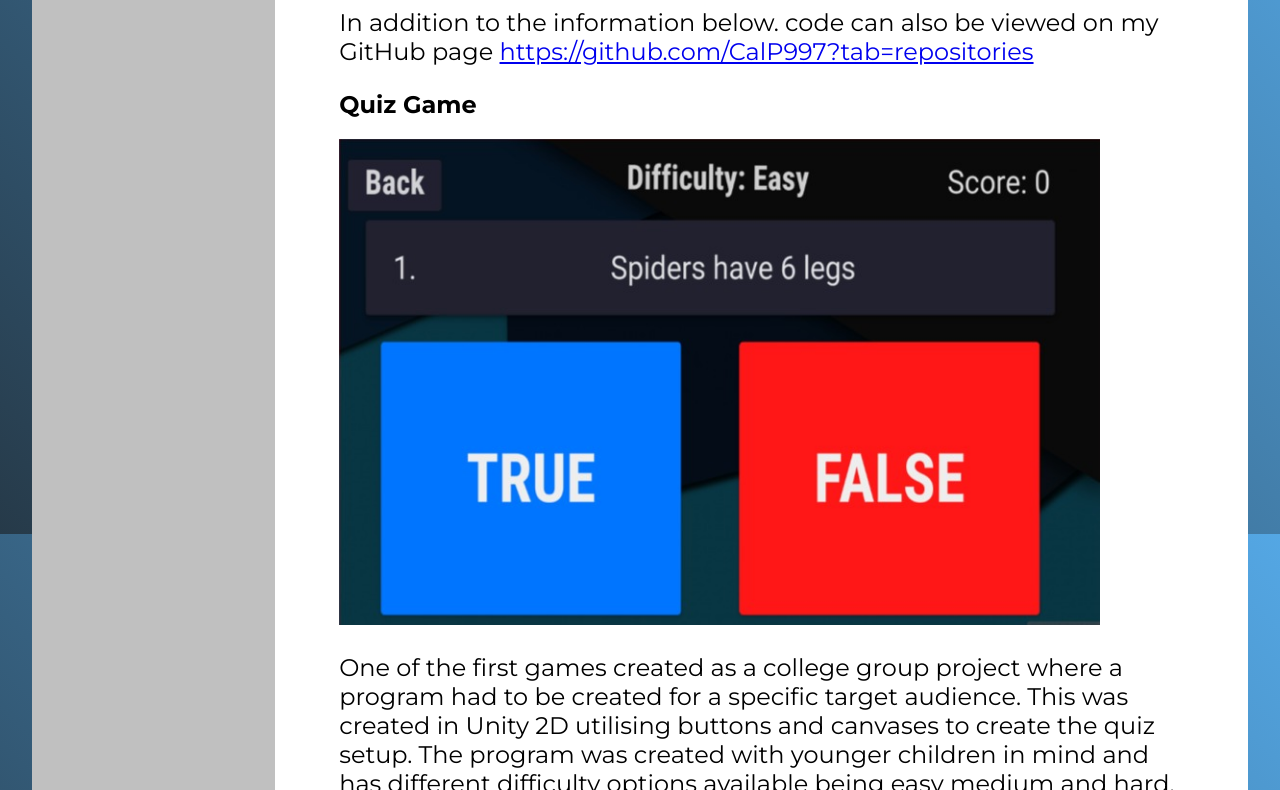
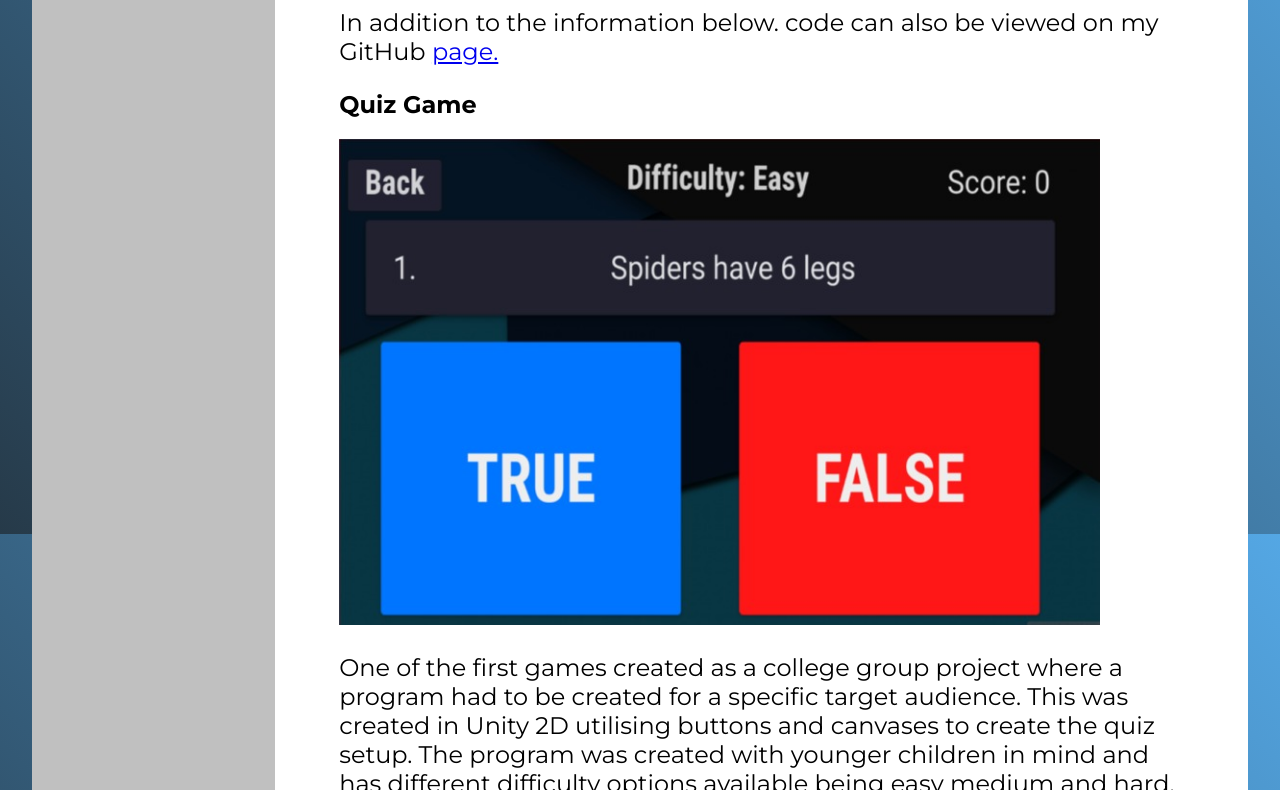
Before and after one commit to CalP997/pofolio-site, a plain HTML site: page games.html in a window 1280 px wide. Shown: the part 266-1056 px from the top of the page. Drawn offline with Linux system fonts and the light colour scheme.

Commit message:
Update games.html

```diff
--- a/games.html
+++ b/games.html
@@ -26,7 +26,9 @@
 
     <main>
         <h1>Games</h1>
-	<p>In addition to the information below. code can also be viewed on my GitHub page <a href="url">https://github.com/CalP997?tab=repositories</a></p>
+	<p>
+		In addition to the information below. code can also be viewed on my GitHub <a href="https://github.com/CalP997?tab=repositories">page.</a>
+	</p>
         <h2>Quiz Game</h2>
         <img src="images/QuizGame.jpg">
         <p>One of the first games created as a college group project where a program had to be created for a specific target audience. This was created in Unity 2D utilising buttons and canvases to create the quiz setup. The program was created with younger children in mind and has different difficulty options available being easy medium and hard, each consisting of a set of 10 questions. The questions order is not randomized, with the questions being defined as an array from 0-9. Scoring is calculated throughout the course of the game, rather than at the end of the quiz with each correct answer adding 1 to the scoring with the highest score attainable being 10. When a question is answered, the correct answer is revealed to the player through the use of an animation, removing one of the button tiles to show if their answer was correct or incorrect. Once completed the user will be taken to a completion splash screen, from which they can navigate back to the menu to either take another quiz or exit the game. </p>
```
